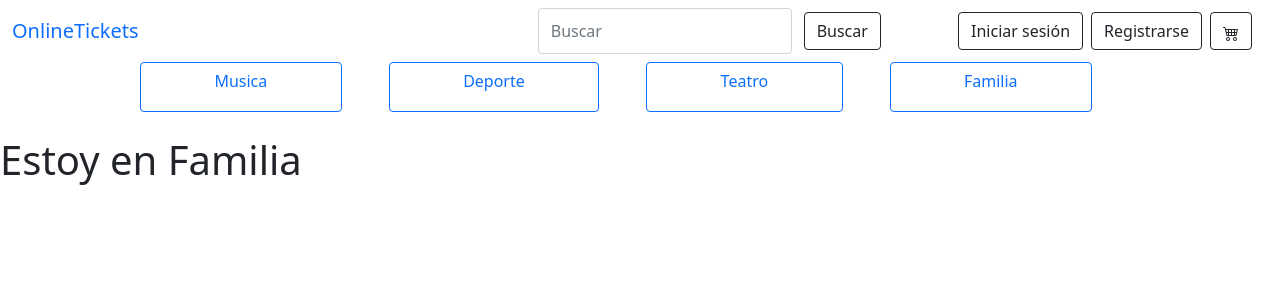
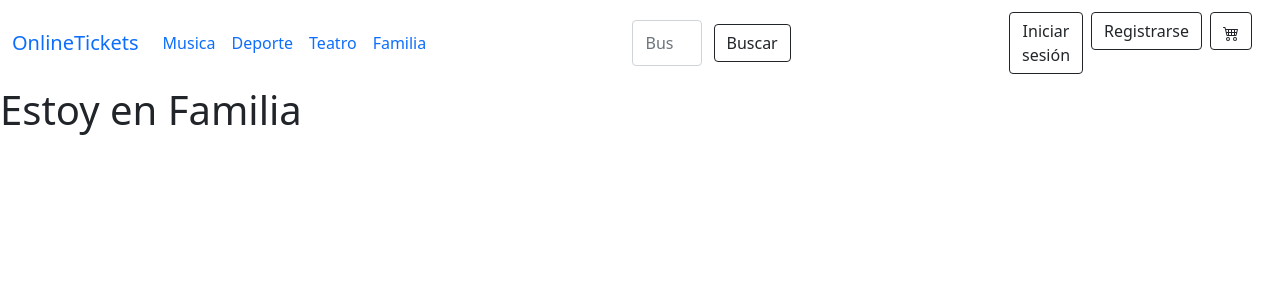
Before and after one commit to MoisesFigueroaDeveloper/OnLineTickets-2.0, a Django app: page /Eventos/familia in a window 1280 px wide. Shown: the top 300 px of the page. Run offline with Django 4.2, Linux system fonts and the light colour scheme; some libraries are stand-ins or nearby versions.

Commit message:
agrega botones a navbar

```diff
--- a/app/templates/app/Eventos/deporte.html
+++ b/app/templates/app/Eventos/deporte.html
@@ -1,5 +1,5 @@
 {% extends 'app/base.html' %}
-
+{% block titulo%}Deporte{% endblock %}
 {% block contenido %}
 <h1>Estoy en Deporte</h1>
 {% endblock %}
--- a/app/templates/app/Eventos/familia.html
+++ b/app/templates/app/Eventos/familia.html
@@ -1,5 +1,5 @@
 {% extends 'app/base.html' %}
-
+{% block titulo%}Familia{% endblock %}
 {% block contenido %}
 <h1>Estoy en Familia</h1>
 {% endblock %}
--- a/app/templates/app/Eventos/musica.html
+++ b/app/templates/app/Eventos/musica.html
@@ -1,4 +1,5 @@
 {% extends 'app/base.html' %}
+{% block titulo%}Musica{% endblock %}
 
 {% block contenido %}
 <h1>Estoy en Musica</h1>
--- a/app/templates/app/Eventos/teatro.html
+++ b/app/templates/app/Eventos/teatro.html
@@ -1,5 +1,5 @@
 {% extends 'app/base.html' %}
-
+{% block titulo%}Teatro{% endblock %}
 {% block contenido %}
 <h1>Estoy en Teatro</h1>
 {% endblock %}
--- a/app/templates/app/base.html
+++ b/app/templates/app/base.html
@@ -5,7 +5,7 @@
     <meta charset="UTF-8">
     <meta http-equiv="X-UA-Compatible" content="IE=edge">
     <meta name="viewport" content="width=device-width, initial-scale=1.0">
-    <title>OnLineTickets</title>
+    <title>{% block titulo%} {% endblock %}</title>
     {% load static %}
     <!--<link rel="stylesheet" href="{% static 'app/css/style.css' %}">-->
     <link href="https://cdn.jsdelivr.net/npm/bootstrap@5.0.2/dist/css/bootstrap.min.css" rel="stylesheet"
@@ -36,6 +36,21 @@
             <!--Contenido que va a quedar dentro del manu hamburguesa-->
             <div class="collapse navbar-collapse" id="navbarNav">
 
+                <ul class="navbar-nav">
+                    <li class="nav-item">
+                        <a class="nav-link {% block actMusica%} {%endblock%}" href="{% url 'musica' %}">Musica</a>
+                    </li>
+                    <li class="nav-item">
+                        <a class="nav-link {% block actDeporte%} {%endblock%}" href="{% url 'deporte' %}">Deporte</a>
+                    </li>
+                    <li class="nav-item">
+                        <a class="nav-link {% block actTratro%} {%endblock%}" href="{% url 'teatro' %}">Teatro</a>
+                    </li>
+                    <li>
+                        <a class="nav-link {% block actFamilia%} {%endblock%}" href="{% url 'familia' %}">Familia</a>
+                    </li>
+                </ul>
+
                 <!--Search-->
                 <div class="container">
                     <!-- no borren esto, es solo un espacio en el navbar para que quede centrada la barrade busqueda-->
@@ -45,6 +60,9 @@
                         <input class="form-control me-2" type="search" placeholder="Buscar" aria-label="Buscar">
                         <button class="btn btn-outline-dark rounded m-1" type="submit">Buscar</button>
                     </form>
+                </div>
+                <div class="container">
+                    <!-- no borren esto, es solo un espacio en el navbar para que quede centrada la barrade busqueda-->
                 </div>
                 <div class="container">
                     <!--Botones del lado derecho-->
@@ -71,19 +89,6 @@
             </div>
         </div>
     </nav>
-
-    <!--CATEGORIAS-->
-    <div class="d-flex justify-content-center">
-        <!--Sejustifico el cotenido dentro del d-flex en el centro-->
-        <div class="btn-group categorias" style="height: 50px; width: 1000px;">
-            <a href="{% url 'musica' %}" class="btn btn-outline-primary rounded me-5 h-100"
-                aria-current="page">Musica</a>
-            <a href="{% url 'deporte' %}" class="btn btn-outline-primary rounded me-5 h-100">Deporte</a>
-            <a href="{% url 'teatro' %}" class="btn btn-outline-primary rounded me-5 h-100">Teatro</a>
-            <a href="{% url 'familia' %}" class="btn btn-outline-primary rounded me-5 h-100">Familia</a>
-        </div>
-    </div>
-    <br>
 
     {% block contenido%}
 
```
